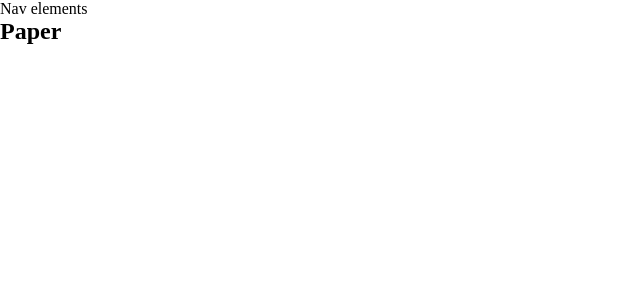
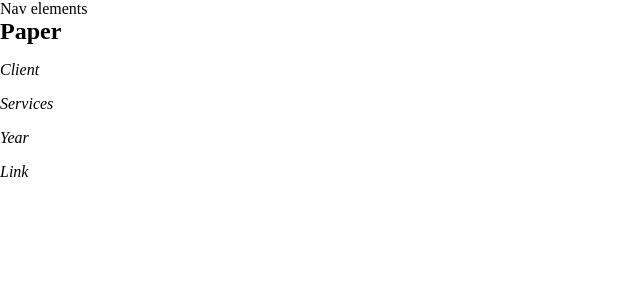
Before and after one commit to michalzagrodzki/Simple-Vue-App, a Vue app: page /item/1 in a window 1280 px wide. Shown: the top 300 px of the page, without its empty margins (0-640 px from the left). Built offline with nearby package versions, Linux system fonts and the light colour scheme; a web font is replaced by a local one.

Commit message:
Create outline for item template

```diff
--- a/src/components/Item.vue
+++ b/src/components/Item.vue
@@ -2,8 +2,27 @@
   <div>
     <nav>Nav elements</nav>
     <section>
-      <div class="item-head-section">
-        <h1>{{ title }}</h1>
+      <div>
+        <div class="item-images-column">
+          <div v-for="image in images" class="item-image-item">
+            <img src="image" />
+            <p>{{ image.description }}</p>
+          </div>
+        </div>
+        <div class="item-description-section">
+          <h1>{{ title }}</h1>
+          <p>{{ description }}</p>
+          <div class="item-details">
+            <em>Client</em>
+            <p>{{ details.client }}</p>
+            <em>Services</em>
+            <p>{{ details.services }}</p>
+            <em>Year</em>
+            <p>{{ details.year }}</p>
+            <em>Link</em>
+            <p>{{ details.link }}</p>
+          </div>
+        </div>
       </div>
     </section>
   </div>
@@ -58,4 +77,36 @@ export default {
 @import '../assets/SCSS/colors.scss';
 @import '../assets/SCSS/fonts.scss';
 @import '../assets/SCSS/variables.scss';
+
+.item-images-column {
+
+}
+
+.item-image-item {
+
+  img {
+
+  }
+}
+
+.item-description-section {
+  h1 {
+
+  }
+
+  p {
+
+  }
+}
+
+.item-details {
+
+  em {
+
+  }
+
+  p {
+
+  }
+}
 </style>
```
